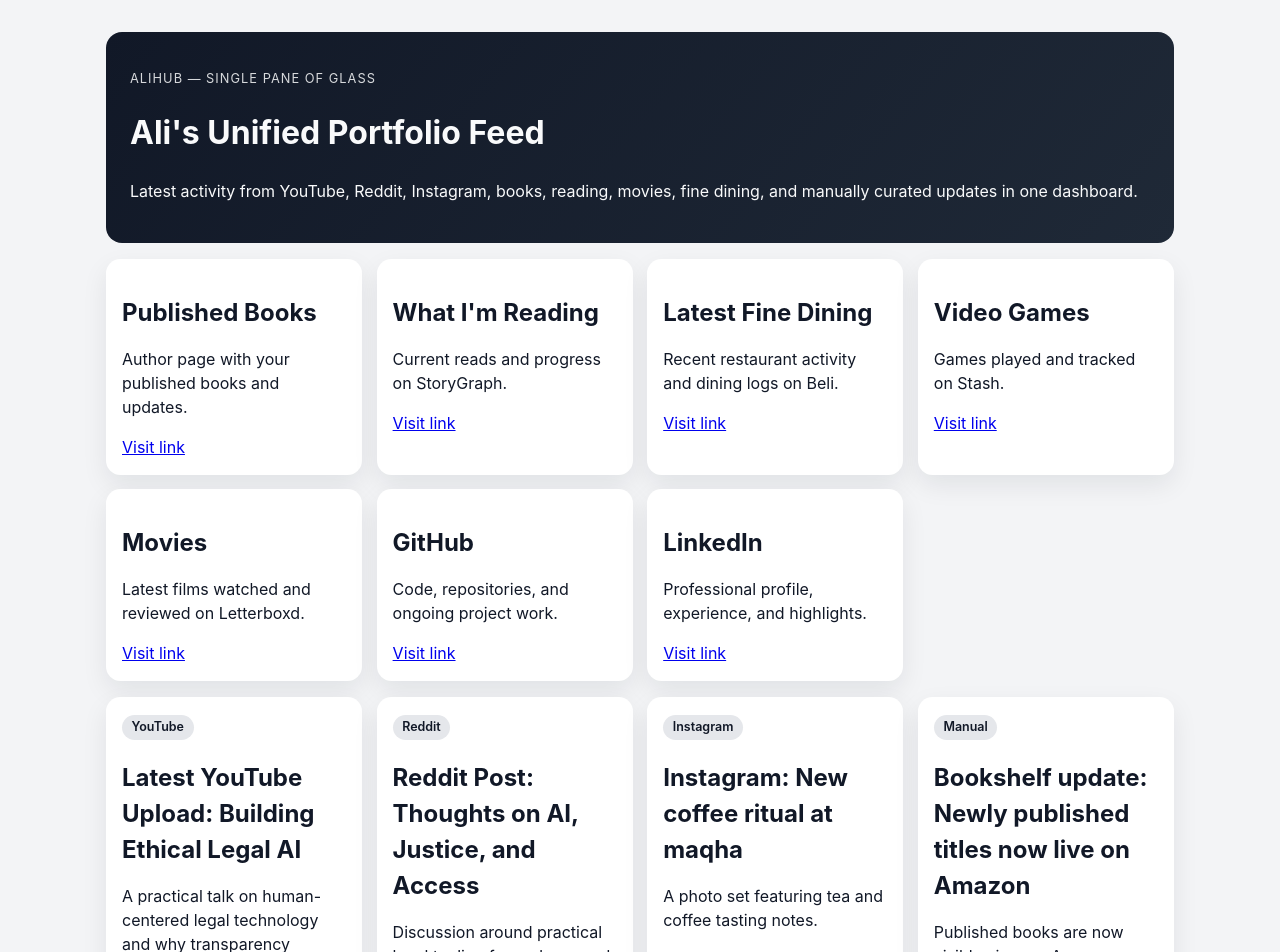
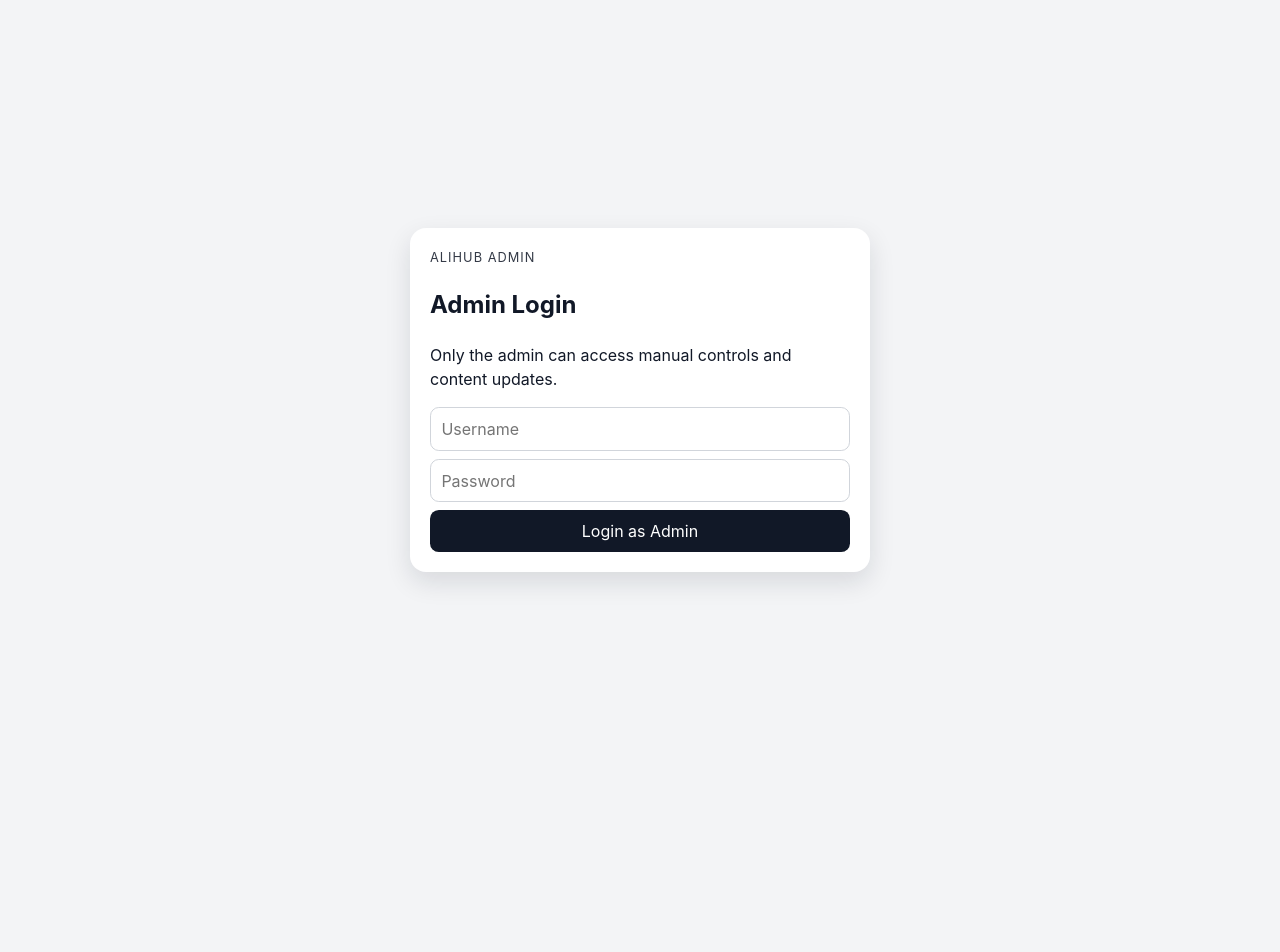
Before and after one commit to AliSMAmin/portfolio, a React app in the folder frontend/: page / in a window 1280 px wide. Shown: the top 952 px of the page. After the commit the page ends 800 px from the top, so only its background shows below. Built offline with nearby package versions, Linux system fonts and the light colour scheme; the HTML template or start-up script is replaced by a standard one.

Commit message:
Add admin-only login with editable links and credential galleries

```diff
--- a/frontend/src/App.css
+++ b/frontend/src/App.css
@@ -7,6 +7,21 @@
 
 body {
   margin: 0;
+}
+
+.login-page {
+  min-height: 100vh;
+  display: grid;
+  place-items: center;
+  padding: 1rem;
+}
+
+.login-card {
+  width: min(460px, 100%);
+  background: #fff;
+  border-radius: 1rem;
+  padding: 1.25rem;
+  box-shadow: 0 10px 26px rgba(15, 23, 42, 0.12);
 }
 
 .page {
@@ -23,19 +38,57 @@
   margin-bottom: 1rem;
 }
 
+.hero-top-row {
+  display: flex;
+  justify-content: space-between;
+  align-items: center;
+  gap: 0.75rem;
+}
+
+.logout-button {
+  background: #f8fafc;
+  color: #111827;
+  border-radius: 999px;
+  padding: 0.35rem 0.8rem;
+  border: none;
+}
+
 .eyebrow {
   text-transform: uppercase;
   letter-spacing: 0.08em;
   font-size: 0.8rem;
   opacity: 0.85;
+  margin: 0;
 }
 
 .resource-grid,
-.source-grid {
+.source-grid,
+.image-gallery-grid {
   display: grid;
   grid-template-columns: repeat(auto-fit, minmax(210px, 1fr));
   gap: 0.9rem;
   margin-bottom: 1rem;
+}
+
+.gallery-section {
+  background: #fff;
+  border-radius: 0.9rem;
+  padding: 1rem;
+  box-shadow: 0 10px 26px rgba(15, 23, 42, 0.08);
+  margin-bottom: 1rem;
+}
+
+.gallery-card {
+  background: #f8fafc;
+  border-radius: 0.9rem;
+  padding: 0.65rem;
+}
+
+.gallery-card img {
+  width: 100%;
+  aspect-ratio: 4 / 3;
+  object-fit: cover;
+  border-radius: 0.6rem;
 }
 
 .resource-card,
@@ -120,22 +173,39 @@
   margin-top: 1rem;
 }
 
-.manual-form {
+.manual-form,
+.admin-resource-list {
   display: grid;
   gap: 0.5rem;
 }
 
+.resource-editor-card {
+  border: 1px solid #e5e7eb;
+  border-radius: 0.75rem;
+  padding: 0.75rem;
+  display: grid;
+  gap: 0.5rem;
+}
+
+.error-text {
+  color: #b91c1c;
+  margin: 0;
+}
+
 input,
 textarea,
-button {
+button,
+select {
   font: inherit;
 }
 
 input,
-textarea {
+textarea,
+select {
   border: 1px solid #d1d5db;
   border-radius: 0.55rem;
   padding: 0.55rem 0.65rem;
+  background: #fff;
 }
 
 button {
--- a/frontend/src/App.jsx
+++ b/frontend/src/App.jsx
@@ -1,5 +1,8 @@
 import { useMemo, useState } from 'react'
 import './App.css'
+
+const ADMIN_USERNAME = 'ali+2@juristai.org'
+const ADMIN_PASSWORD = 'AtticusDev1234@'
 
 const CATEGORY_ORDER = [
   'all',
@@ -22,7 +25,7 @@
   manual: 'Manual',
 }
 
-const PROFILE_LINKS = [
+const INITIAL_PROFILE_LINKS = [
   {
     id: 'amazon-books',
     label: 'Published Books',
@@ -31,7 +34,7 @@
   },
   {
     id: 'storygraph',
-    label: 'What I\'m Reading',
+    label: "What I'm Reading",
     description: 'Current reads and progress on StoryGraph.',
     link: 'https://app.thestorygraph.com/profile/alishukriamin',
   },
@@ -64,6 +67,26 @@
     label: 'LinkedIn',
     description: 'Professional profile, experience, and highlights.',
     link: 'https://www.linkedin.com/in/ali-juristai/',
+  },
+]
+
+const INITIAL_IJAZAT = [
+  {
+    id: 'ijazah-1',
+    title: 'Ijazah Placeholder',
+    imageUrl:
+      'https://images.unsplash.com/photo-1524995997946-a1c2e315a42f?auto=format&fit=crop&w=1200&q=80',
+    description: 'Replace with your actual ijazah image and details.',
+  },
+]
+
+const INITIAL_DEGREES = [
+  {
+    id: 'degree-1',
+    title: 'Degree / Accomplishment Placeholder',
+    imageUrl:
+      'https://images.unsplash.com/photo-1523050854058-8df90110c9f1?auto=format&fit=crop&w=1200&q=80',
+    description: 'Replace with your diploma, certificate, or award image.',
   },
 ]
 
@@ -118,26 +141,6 @@
     publishedAt: '2026-02-14T20:45:00Z',
     tags: ['literature', 'philosophy'],
   },
-  {
-    id: 'manual-3',
-    source: 'manual',
-    type: 'entry',
-    title: 'Film log and reviews available on Letterboxd',
-    summary: 'Recent movies watched can be tracked from your Letterboxd page.',
-    link: 'https://letterboxd.com/aibnsamin/',
-    publishedAt: '2026-02-13T21:25:00Z',
-    tags: ['film', 'humanities'],
-  },
-  {
-    id: 'manual-4',
-    source: 'manual',
-    type: 'entry',
-    title: 'Fine dining list linked via Beli',
-    summary: 'Latest restaurant activity is now one click from the dashboard.',
-    link: 'https://beliapp.co/app/aliflaneur',
-    publishedAt: '2026-02-12T08:40:00Z',
-    tags: ['dining'],
-  },
 ]
 
 const formatDate = (isoDate) =>
@@ -151,11 +154,24 @@
 
 function App() {
   const [items, setItems] = useState(INITIAL_ITEMS)
+  const [profileLinks, setProfileLinks] = useState(INITIAL_PROFILE_LINKS)
+  const [ijazatGallery, setIjazatGallery] = useState(INITIAL_IJAZAT)
+  const [degreesGallery, setDegreesGallery] = useState(INITIAL_DEGREES)
   const [activeCategory, setActiveCategory] = useState('all')
   const [activeSource, setActiveSource] = useState('all')
   const [manualTitle, setManualTitle] = useState('')
   const [manualSummary, setManualSummary] = useState('')
   const [manualTags, setManualTags] = useState('')
+
+  const [loginUsername, setLoginUsername] = useState('')
+  const [loginPassword, setLoginPassword] = useState('')
+  const [loginError, setLoginError] = useState('')
+  const [isAdminAuthenticated, setIsAdminAuthenticated] = useState(false)
+
+  const [galleryTitle, setGalleryTitle] = useState('')
+  const [galleryDescription, setGalleryDescription] = useState('')
+  const [galleryImageUrl, setGalleryImageUrl] = useState('')
+  const [galleryType, setGalleryType] = useState('ijazah')
 
   const filteredItems = useMemo(() => {
     return [...items]
@@ -209,10 +225,99 @@
     setManualTags('')
   }
 
+  const handleLoginSubmit = (event) => {
+    event.preventDefault()
+
+    if (loginUsername === ADMIN_USERNAME && loginPassword === ADMIN_PASSWORD) {
+      setIsAdminAuthenticated(true)
+      setLoginError('')
+      return
+    }
+
+    setLoginError('Invalid admin credentials.')
+  }
+
+  const handleProfileLinkChange = (id, field, value) => {
+    setProfileLinks((previous) =>
+      previous.map((resource) =>
+        resource.id === id ? { ...resource, [field]: value } : resource,
+      ),
+    )
+  }
+
+  const handleGallerySubmit = (event) => {
+    event.preventDefault()
+
+    const title = galleryTitle.trim()
+    const description = galleryDescription.trim()
+    const imageUrl = galleryImageUrl.trim()
+
+    if (!title || !imageUrl) {
+      return
+    }
+
+    const newItem = {
+      id: `${galleryType}-${Date.now()}`,
+      title,
+      description,
+      imageUrl,
+    }
+
+    if (galleryType === 'ijazah') {
+      setIjazatGallery((previous) => [newItem, ...previous])
+    } else {
+      setDegreesGallery((previous) => [newItem, ...previous])
+    }
+
+    setGalleryTitle('')
+    setGalleryDescription('')
+    setGalleryImageUrl('')
+  }
+
+  const handleLogout = () => {
+    setIsAdminAuthenticated(false)
+    setLoginPassword('')
+  }
+
+  if (!isAdminAuthenticated) {
+    return (
+      <main className="login-page">
+        <section className="login-card">
+          <p className="eyebrow">AliHub Admin</p>
+          <h1>Admin Login</h1>
+          <p>Only the admin can access manual controls and content updates.</p>
+          <form onSubmit={handleLoginSubmit} className="manual-form">
+            <input
+              type="email"
+              value={loginUsername}
+              onChange={(event) => setLoginUsername(event.target.value)}
+              placeholder="Username"
+              autoComplete="username"
+            />
+            <input
+              type="password"
+              value={loginPassword}
+              onChange={(event) => setLoginPassword(event.target.value)}
+              placeholder="Password"
+              autoComplete="current-password"
+            />
+            {loginError ? <p className="error-text">{loginError}</p> : null}
+            <button type="submit">Login as Admin</button>
+          </form>
+        </section>
+      </main>
+    )
+  }
+
   return (
     <main className="page">
       <header className="hero">
-        <p className="eyebrow">AliHub — single pane of glass</p>
+        <div className="hero-top-row">
+          <p className="eyebrow">AliHub — single pane of glass</p>
+          <button type="button" className="logout-button" onClick={handleLogout}>
+            Log out
+          </button>
+        </div>
         <h1>Ali&apos;s Unified Portfolio Feed</h1>
         <p>
           Latest activity from YouTube, Reddit, Instagram, books, reading, movies,
@@ -221,7 +326,7 @@
       </header>
 
       <section className="resource-grid" aria-label="Ali profile resources">
-        {PROFILE_LINKS.map((resource) => (
+        {profileLinks.map((resource) => (
           <article key={resource.id} className="resource-card">
             <h2>{resource.label}</h2>
             <p>{resource.description}</p>
@@ -230,6 +335,32 @@
             </a>
           </article>
         ))}
+      </section>
+
+      <section className="gallery-section">
+        <h2>Islamic Ijazat Gallery</h2>
+        <div className="image-gallery-grid">
+          {ijazatGallery.map((item) => (
+            <article key={item.id} className="gallery-card">
+              <img src={item.imageUrl} alt={item.title} loading="lazy" />
+              <h3>{item.title}</h3>
+              <p>{item.description}</p>
+            </article>
+          ))}
+        </div>
+      </section>
+
+      <section className="gallery-section">
+        <h2>Secular Degrees & Accomplishments</h2>
+        <div className="image-gallery-grid">
+          {degreesGallery.map((item) => (
+            <article key={item.id} className="gallery-card">
+              <img src={item.imageUrl} alt={item.title} loading="lazy" />
+              <h3>{item.title}</h3>
+              <p>{item.description}</p>
+            </article>
+          ))}
+        </div>
       </section>
 
       <section className="source-grid">
@@ -321,6 +452,70 @@
           <button type="submit">Add manual update</button>
         </form>
       </section>
+
+      <section className="manual-panel">
+        <h3>Admin: Update Platform Links</h3>
+        <p>Edit labels, descriptions, and links for each platform card.</p>
+        <div className="admin-resource-list">
+          {profileLinks.map((resource) => (
+            <article key={resource.id} className="resource-editor-card">
+              <input
+                value={resource.label}
+                onChange={(event) =>
+                  handleProfileLinkChange(resource.id, 'label', event.target.value)
+                }
+                placeholder="Label"
+              />
+              <textarea
+                rows={2}
+                value={resource.description}
+                onChange={(event) =>
+                  handleProfileLinkChange(resource.id, 'description', event.target.value)
+                }
+                placeholder="Description"
+              />
+              <input
+                value={resource.link}
+                onChange={(event) =>
+                  handleProfileLinkChange(resource.id, 'link', event.target.value)
+                }
+                placeholder="https://..."
+              />
+            </article>
+          ))}
+        </div>
+      </section>
+
+      <section className="manual-panel">
+        <h3>Admin: Add Gallery Image</h3>
+        <p>Add new image cards to Islamic ijazat or secular accomplishments.</p>
+        <form onSubmit={handleGallerySubmit} className="manual-form">
+          <select
+            value={galleryType}
+            onChange={(event) => setGalleryType(event.target.value)}
+          >
+            <option value="ijazah">Islamic Ijazah</option>
+            <option value="degree">Secular Degree / Accomplishment</option>
+          </select>
+          <input
+            value={galleryTitle}
+            onChange={(event) => setGalleryTitle(event.target.value)}
+            placeholder="Image title"
+          />
+          <textarea
+            value={galleryDescription}
+            onChange={(event) => setGalleryDescription(event.target.value)}
+            placeholder="Short description"
+            rows={2}
+          />
+          <input
+            value={galleryImageUrl}
+            onChange={(event) => setGalleryImageUrl(event.target.value)}
+            placeholder="https://image-url"
+          />
+          <button type="submit">Add gallery image</button>
+        </form>
+      </section>
     </main>
   )
 }
```
